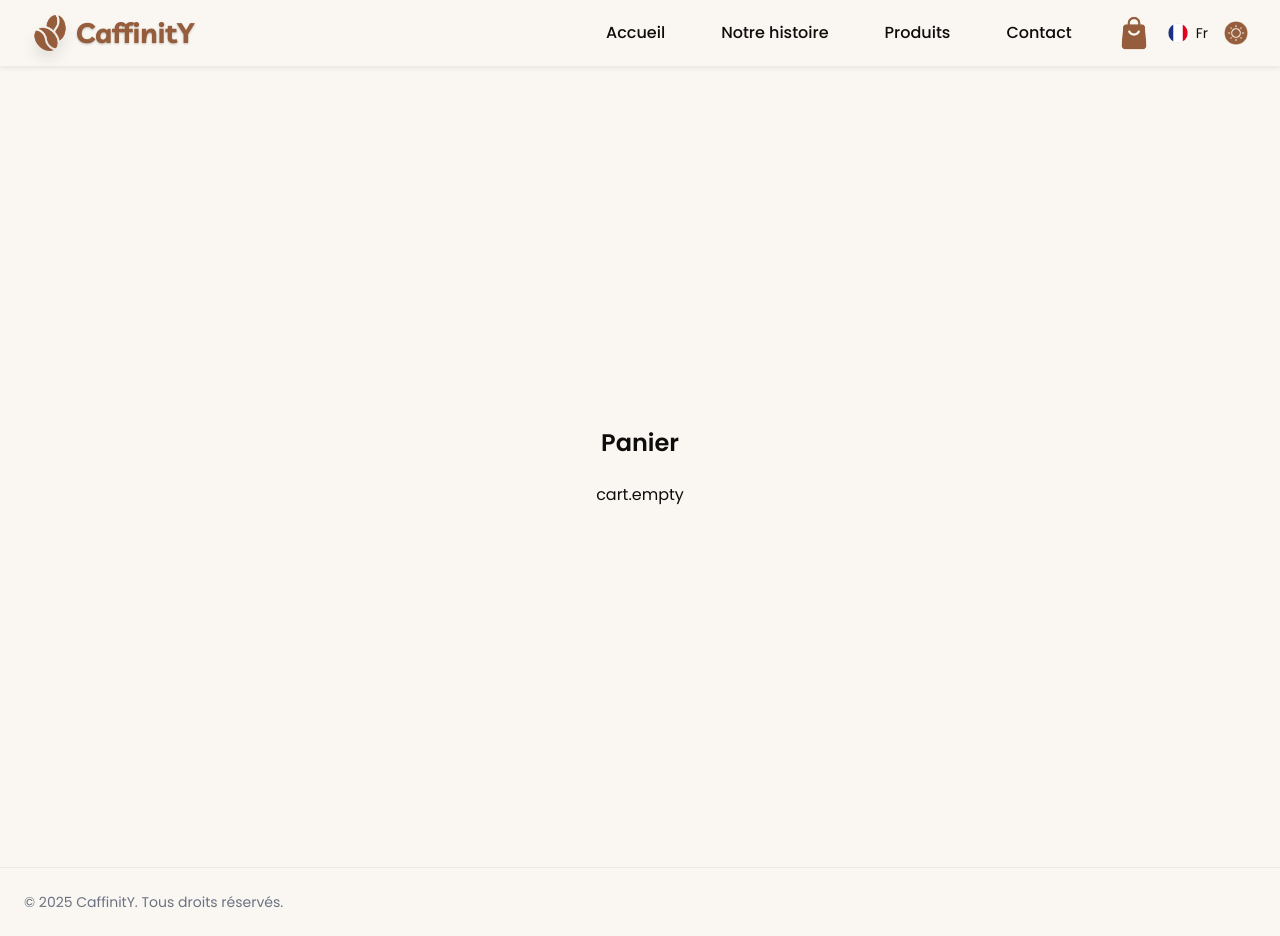
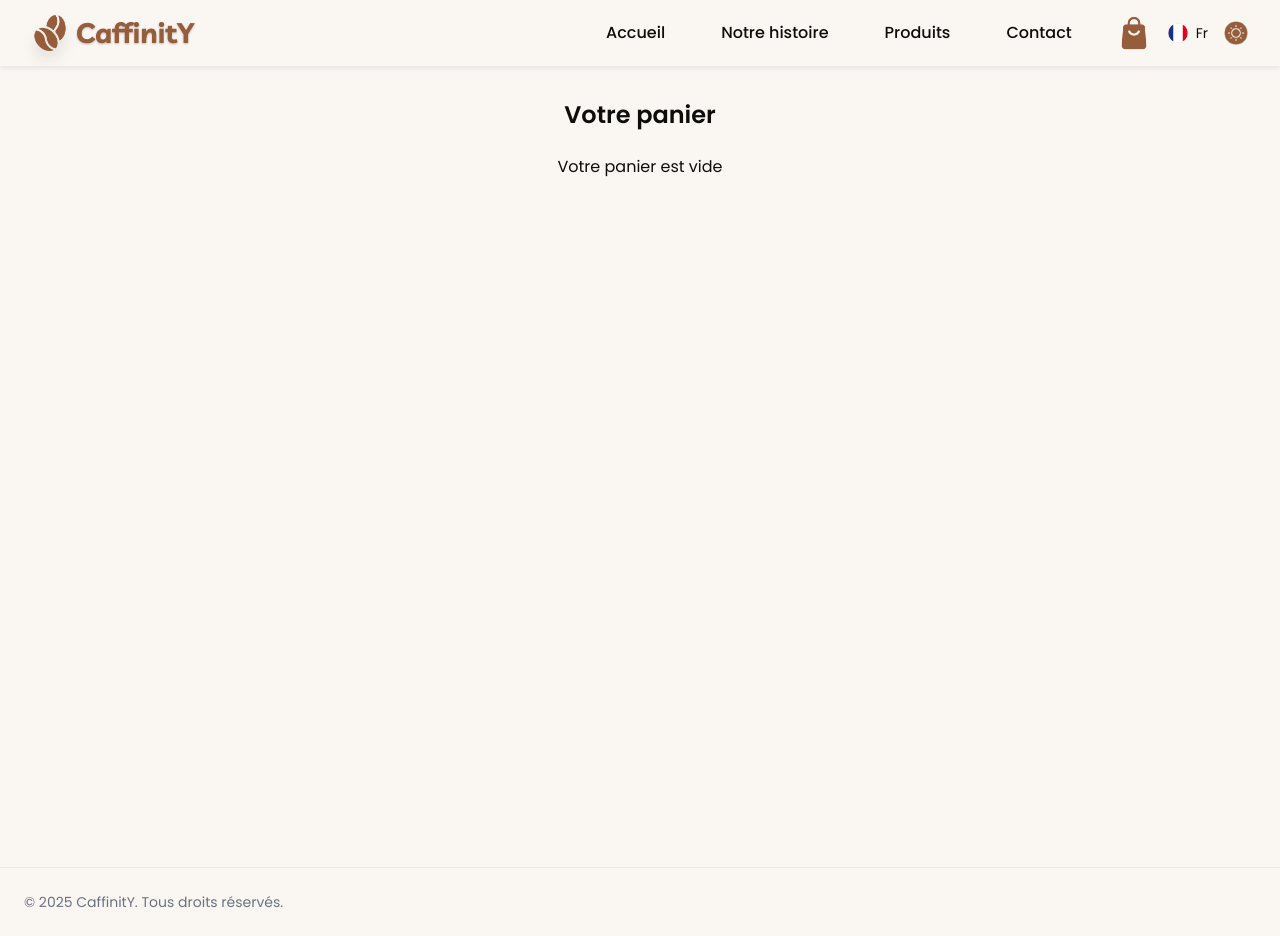
Before and after one commit to sabrine-sefi/caffinity, a Next.js app: page /panier in a window 1280 px wide. Built offline with nearby package versions, Linux system fonts and the light colour scheme.

Commit message:
fix: missing a11y + missing traduction words

```diff
--- a/src/app/panier/page.tsx
+++ b/src/app/panier/page.tsx
@@ -9,17 +9,18 @@ export default function PanierPage() {
   const { cart, removeFromCart } = useCart();
 
   return (
-    <div className="flex flex-col items-center justify-center flex-1 w-full p-8 text-center">
-      <h1 className="text-2xl font-semibold mb-6">{t(locale, "cart.cart")}</h1>
+    <div className="flex flex-col flex-1 w-full p-8">
+      <h1 className="text-2xl font-semibold mb-6 text-center">{t(locale, "cart.yourCart")}</h1>
 
       {cart.length === 0 ? (
-        <p>{t(locale, "cart.empty") ?? "Votre panier est vide"}</p>
+        <p className="text-center">{t(locale, "cart.empty")}</p>
       ) : (
-        <ul className="w-full max-w-md space-y-4">
+        <ul className="w-full max-w-md mx-auto space-y-4" role="list">
           {cart.map((item) => (
             <li
               key={item._id}
-              className="flex justify-between items-center border p-4 rounded-lg shadow-sm"
+              role="listitem"
+              className="flex justify-between items-center border p-4 rounded-lg shadow-sm "
             >
               <div className="text-left">
                 <p className="font-medium">{item.name[locale as keyof typeof item.name]}</p>
@@ -30,6 +31,7 @@ export default function PanierPage() {
               <button
                 className="px-3 py-1 bg-red-500 text-white rounded"
                 onClick={() => removeFromCart(item._id)}
+                aria-label={t(locale, "cart.cancel")}
               >
                 {t(locale, "cart.cancel")}
               </button>
--- a/src/app/products/page.tsx
+++ b/src/app/products/page.tsx
@@ -30,7 +30,6 @@ export default function ProductsPage() {
   const [products, setProducts] = useState<Product[]>([]);
   const [limit, setLimit] = useState(6);
 
-  // fetch products depuis API
   useEffect(() => {
     async function fetchProducts() {
       const res = await fetch("/api/products");
@@ -45,8 +44,15 @@ export default function ProductsPage() {
   };
 
   return (
-    <div className="flex flex-col items-center flex-1 w-full p-20 gap-8">
-      <div className="grid grid-cols-1 sm:grid-cols-2 lg:grid-cols-3 gap-6 w-full max-w-5xl">
+    <div
+      className="flex flex-col items-center flex-1 w-full p-20 gap-8"
+      role="main"
+      aria-label={t(locale, "products.list")} // a11y: annonce la section principale
+    >
+      <div
+        className="grid grid-cols-1 sm:grid-cols-2 lg:grid-cols-3 gap-6 w-full max-w-5xl"
+        role="list" // a11y: annonce que c'est une liste de produits
+      >
         {Array.isArray(products) &&
           products
             .slice(0, limit)
--- a/src/components/ui/Button.tsx
+++ b/src/components/ui/Button.tsx
@@ -9,6 +9,7 @@ type ButtonProps = {
   variant?: "primary" | "secondary";
   className?: string;
   type?: "button" | "submit" | "reset";
+  ariaLabel?: string;
 };
 
 export default function Button({
@@ -17,15 +18,17 @@ export default function Button({
   variant = "primary",
   className,
   type = "button",
+  ariaLabel,
 }: ButtonProps) {
   return (
     <button
       type={type}
       onClick={onClick}
+      aria-label={ariaLabel}
       className={clsx(
         "cursor-pointer px-4 py-2 rounded font-medium transition-colors shadow-lg border-[var(--border)] text-[var(--text)]",
         variant === "primary" && "bg-[var(--primary)]",
-        variant === "secondary" && "bg-[var(--surface)] ",
+        variant === "secondary" && "bg-[var(--surface)]",
         className
       )}
     >
--- a/src/components/ui/ProductCard.tsx
+++ b/src/components/ui/ProductCard.tsx
@@ -37,6 +37,7 @@ export default function ProductCard({
         "relative z-10 flex flex-col overflow-hidden transition-transform hover:scale-[1.02]",
         className
       )}
+      aria-label={`${name}, ${price} ${currency}`}
     >
       <div className="relative w-full h-48 overflow-hidden">
         <img
@@ -57,7 +58,7 @@ export default function ProductCard({
         </span>
 
         {onAction && actionLabel && (
-          <Button variant={actionVariant} onClick={onAction}>
+          <Button variant={actionVariant} onClick={onAction} aria-label={`${actionLabel} ${name}`}>
             {actionLabel}
           </Button>
         )}
--- a/src/i18n/en.json
+++ b/src/i18n/en.json
@@ -9,7 +9,9 @@
   "cart": {
     "cart": "Cart",
     "add": "Add",
-    "cancel": "Cancel"
+    "cancel": "Cancel",
+    "empty": "Your cart is empty",
+    "yourCart": "Your cart"
   },
   "products": {
     "showMore": "Show more"
--- a/src/i18n/es.json
+++ b/src/i18n/es.json
@@ -9,7 +9,9 @@
   "cart": {
     "cart": "Carrito",
     "add": "Agregar",
-    "cancel": "Cancelar"
+    "cancel": "Cancelar",
+    "empty": "Tu carrito está vacío",
+    "yourCart": "Tu carrito"
   },
   "products": {
     "showMore": "Ver más"
--- a/src/i18n/fr.json
+++ b/src/i18n/fr.json
@@ -9,7 +9,9 @@
   "cart": {
     "cart": "Panier",
     "add": "Ajouter",
-    "cancel": "Annuler"
+    "cancel": "Annuler",
+    "empty": "Votre panier est vide",
+    "yourCart": "Votre panier"
   },
   "products": {
     "showMore": "Voir plus"
```
